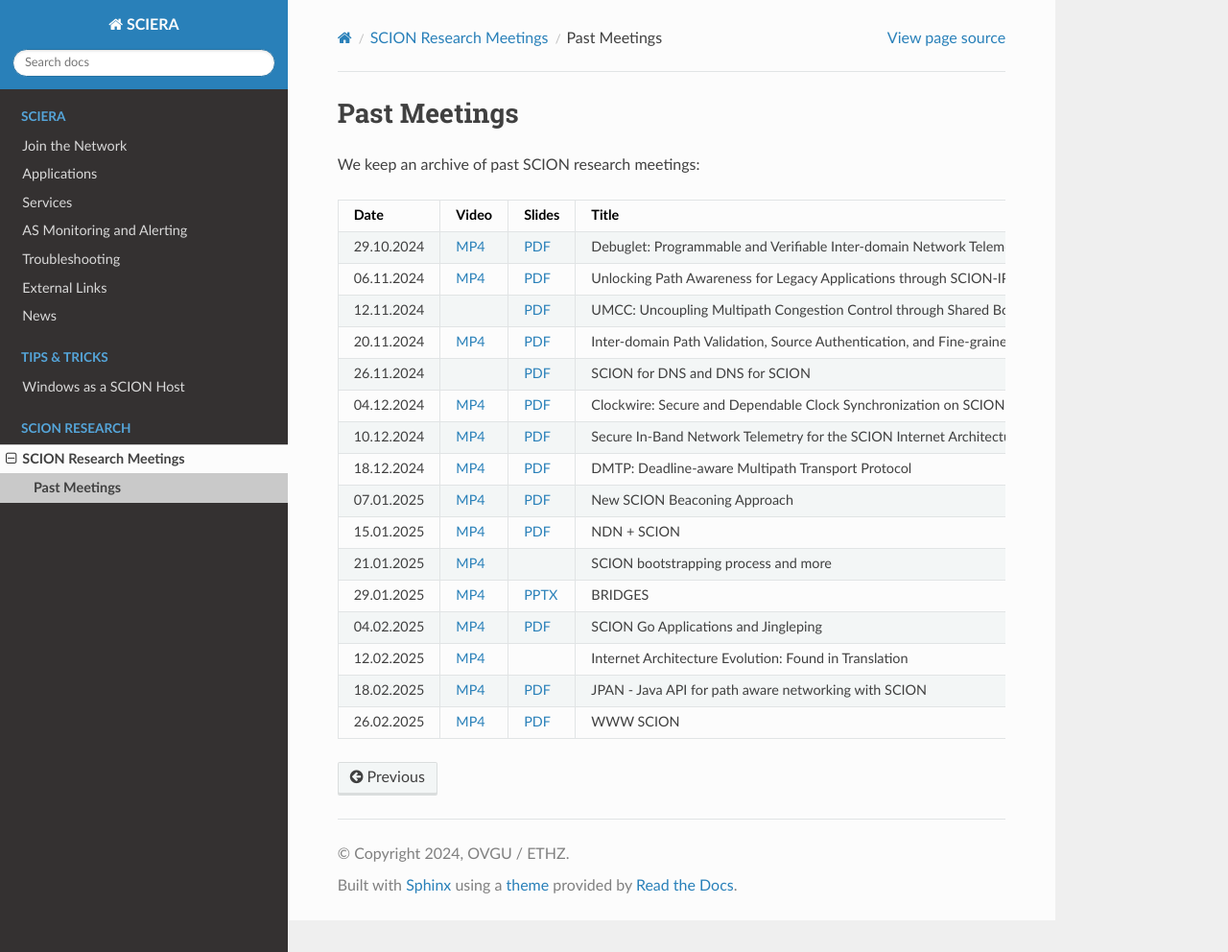
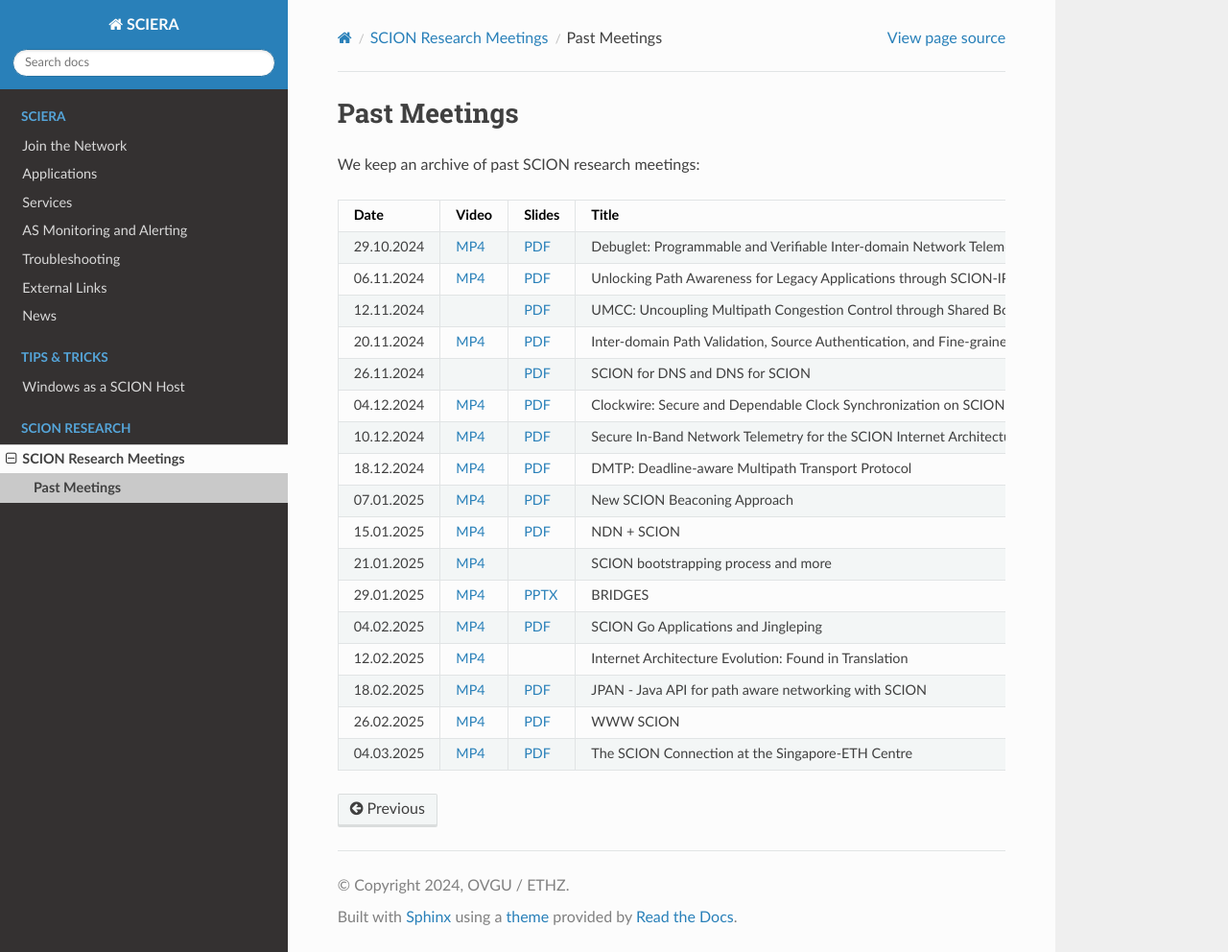
Before and after one commit to netsys-lab/scion-education-network-documentation, a Sphinx documentation site: the page built from docs/source/scion-research/meetings/past.rst, in a window 1280 px wide and 992 px high. Shown: the whole window at 96% size. Built offline with Sphinx 7.4.7 and the Read the Docs theme 3.1.0, drawn with Linux system fonts in a browser that asks for light colours.

Commit message:
Add video and PDF. (#20)

```diff
--- a/docs/source/scion-research/meetings/past.rst
+++ b/docs/source/scion-research/meetings/past.rst
@@ -111,3 +111,9 @@ We keep an archive of past SCION research meetings:
       - WWW SCION
       - Jordi Subirà (ETH Zurich)
       -
+    * - 04.03.2025
+      - `MP4 <https://drive.google.com/file/d/1lD-3NkGx3tyVx-0595RXcvveGriyWVIh/view>`__
+      - `PDF <https://drive.google.com/file/d/1hsQpG1ABI3JEjRP87ic3kjxg4IyCn6ik/view>`__
+      - The SCION Connection at the Singapore-ETH Centre
+      - Felix Kottmann (Singapore-ETH Centre), Simon Green (SingAREN)
+      -
```
